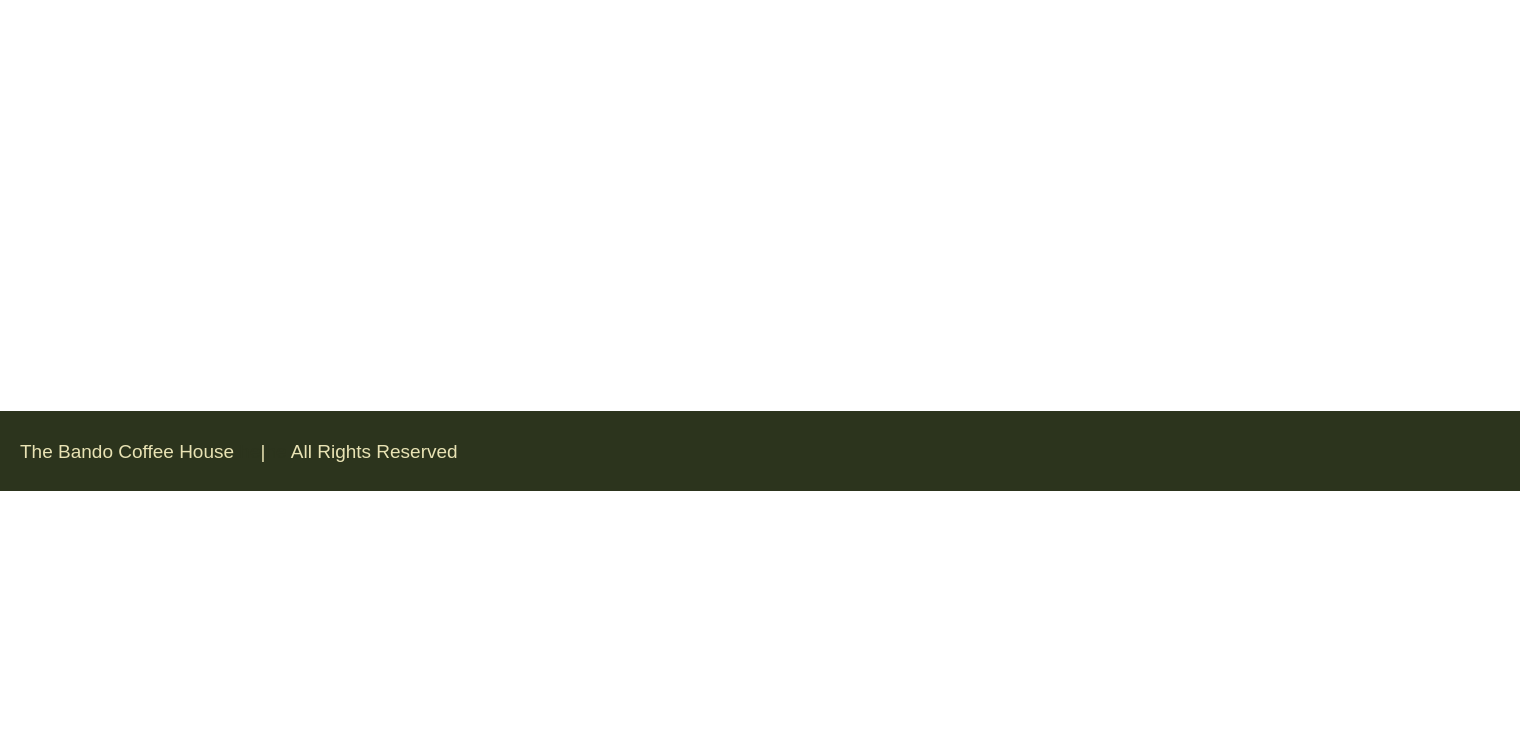
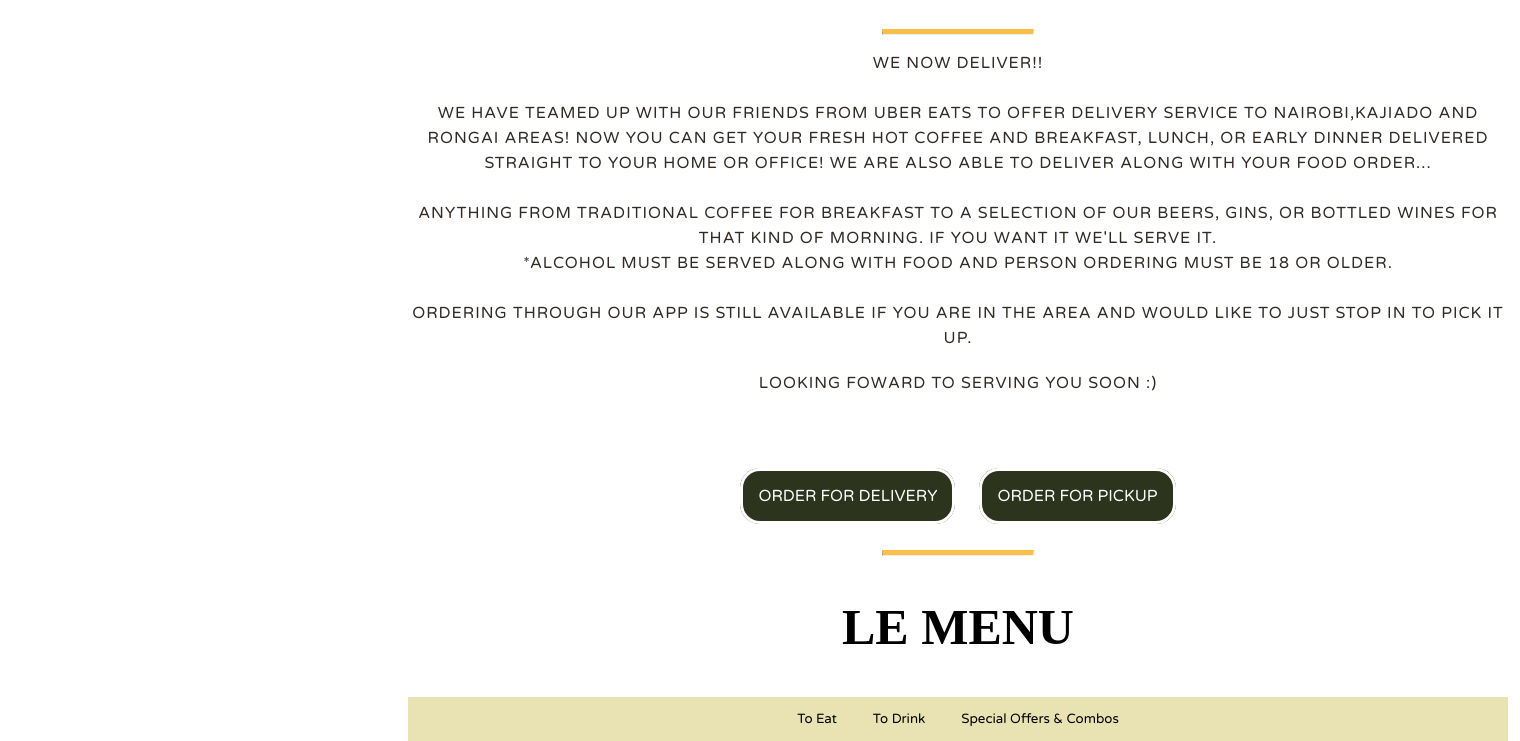
Before and after one commit to koechian/Year1-WebDevAssignment, a PHP site: page /HTML/index.html in a window 1520 px wide. Shown: the part 309-1050 px from the top of the page. Before the commit the page ends 800 px from the top, so only its background shows below. Run offline with PHP 8.4, Linux system fonts and the light colour scheme; some libraries are stand-ins or nearby versions.

Commit message:
Quarter Bleow the Fold

```diff
--- a/CSS/index.css
+++ b/CSS/index.css
@@ -1,7 +1,7 @@
 /* SuperContainer */
 html {
   padding: none;
-  background: #ffff;
+  background: hsl(0, 0%, 100%);
 }
 
 /* Fonts declaration  */
@@ -67,7 +67,7 @@ html {
   -moz-osx-font-smoothing: grayscale;
   text-rendering: optimizeLegibility;
 
-  color: #e9e3b4;
+  color: #ffff;
 }
 #learn {
   text-decoration: none;
@@ -81,6 +81,7 @@ html {
   top: 0px;
   left: 0px;
   position: fixed;
+  z-index: 3;
 
   background: #e9e3b4;
 }
@@ -248,7 +249,7 @@ html {
   margin-bottom: 0px;
   left: 0px;
   height: 10vh;
-  position: fixed;
+  position: absolute;
   bottom: 0px;
   background: #2c341d;
 }
@@ -287,4 +288,96 @@ html {
 }
 .Mid {
   position: absolute;
+  top: 28vh;
+  width: 99vw;
+  background: #ffff;
 }
+#cover_text {
+  text-align: center;
+  text-transform: uppercase;
+  font-family: Oswald;
+  width: 1100px;
+  margin-left: 400px;
+  position: absolute;
+}
+#coffee_love {
+  margin-top: 50px;
+  margin-bottom: 30px;
+  font-size: 30px;
+}
+hr.solid {
+  border-top: 5px solid;
+  color: #ffbf46;
+  width: 150px;
+}
+#main_text,
+#sub_text {
+  font-family: Varela Round;
+  font-size: 16px;
+  text-align: center;
+  letter-spacing: 1px;
+  left: 50vh;
+  line-height: 25px;
+  color: #302b27;
+  margin-bottom: 20px;
+}
+#delivery,
+#pickup {
+  border: solid;
+  border-radius: 20px;
+  height: 20px;
+  width: 100px;
+  text-decoration: none;
+  padding: 15px;
+  margin: 10px;
+  color: #ffff;
+  background: #2c341d;
+  font-family: Varela Round;
+}
+#menu_container {
+  position: absolute;
+}
+#menu_title {
+  font-family: Ailerons;
+  font-size: 50px;
+  font-weight: 600;
+}
+/* Style the tab */
+.tab {
+  overflow: hidden;
+  border: none;
+  background-color: #e9e3b4;
+}
+
+/* Style the buttons that are used to open the tab content */
+.tab button {
+  background: #e9e3b4;
+  font-family: Varela Round;
+  color: ffff;
+  border: none;
+  outline: none;
+  cursor: pointer;
+  padding: 14px 16px;
+  transition: 0.3s;
+}
+
+/* Change background color of buttons on hover */
+.tab button:hover {
+  background-color: #2c341d;
+  color: #e9e3b4;
+}
+
+/* Create an active/current tablink class */
+.tab button.active {
+  background-color: #aaa95a;
+}
+
+/* Style the tab content */
+.tabcontent {
+  display: none;
+  padding: 6px 12px;
+  background-color: #f7f3de;
+  border-top: none;
+  text-align: left;
+  font-family: RM Typerighter;
+}
--- a/HTML/index.html
+++ b/HTML/index.html
@@ -4,6 +4,7 @@
     <meta charset="UTF-8" />
     <link rel="stylesheet" href="/CSS/index.css" />
     <script src="https://code.iconify.design/1/1.0.7/iconify.min.js"></script>
+    <script src="/JS/index.js"></script>
     <link rel="icon" href="/Assets/favicon.ico" />
     <meta http-equiv="X-UA-Compatible" content="IE=edge" />
     <meta name="viewport" content="width=device-width, initial-scale=1.0" />
@@ -16,7 +17,7 @@
         <a href="#" id="menu_button">Menu</a>
         <a href="#" id="about_button">About</a>
         <a href="#" id="location_img"></a>
-        <a href="#" id="find_a_store">Find a Store</a>
+        <a href="#" id="find_a_store">Find a Bistro</a>
         <a href="#" id="cart1">Cart</a>
         <a href="#" id="cart_logo"></a>
         <div id="header_parent">
@@ -28,7 +29,7 @@
       </div>
       <div id="banner1">
         <h1 id="announcement">
-          Facial Coverings are a requirement in all our stores. <br />
+          Facial Coverings are a requirement in all our bistros. <br />
           <a
             id="learn"
             target="_blank"
@@ -38,7 +39,66 @@
         </h1>
       </div>
     </section>
-    <section id="Footer">
+    <section class="Mid">
+      <div id="cover_text">
+        <span><h1 id="coffee_love">meals with a hint of love</h1></span>
+        <hr class="solid" />
+        <div id="text_box">
+          <p id="main_text">
+            We now deliver!!<br />
+            <br />We have teamed up with our friends from Uber Eats to offer
+            delivery service to Nairobi,Kajiado and Rongai Areas! Now you can
+            get your fresh hot coffee and breakfast, lunch, or early dinner
+            delivered straight to your home or office! We are also able to
+            deliver along with your food order...<br /><br />Anything from
+            traditional coffee for breakfast to a selection of our beers, gins,
+            or bottled wines for that kind of morning. If you want it we'll
+            serve it. <br />*Alcohol must be served along with food and person
+            ordering must be 18 or older. <br /><br />Ordering through our app
+            is still available if you are in the area and would like to just
+            stop in to pick it up.
+          </p>
+          <span id="sub_text">looking foward to serving you soon :) </span>
+          <br /><br /><br /><br /><br /><br />
+        </div>
+        <span> <a id="delivery" href="#">Order for Delivery</a> </span>
+        <span> <a id="pickup" href="#">Order for Pickup</a> </span>
+        <br /><br /><br />
+
+        <hr class="solid" />
+
+        <div class="menu_container">
+          <h1 id="menu_title"><span>LE MENU</span></h1>
+
+          <div class="tab">
+            <button class="tablinks" onclick="openTab(event, 'to_eat')">
+              To Eat
+            </button>
+            <button class="tablinks" onclick="openTab(event, 'to_drink')">
+              To Drink
+            </button>
+            <button class="tablinks" onclick="openTab(event, 'special_offers')">
+              Special Offers & Combos
+            </button>
+          </div>
+
+          <!-- Tab content -->
+          <div id="to_eat" class="tabcontent">
+            <h3>Our Bread</h3>
+            <p>London is the capital city of England.</p>
+          </div>
+
+          <div id="to_drink" class="tabcontent">
+            <h3>Paris</h3>
+            <p>Paris is the capital of France.</p>
+          <div id="special_offers" class="tabcontent">
+            <h3>Cappucinno, Glazed Waffle and Ham</h3>
+            <p>A small cup of white coffee with complements </p>
+          </div>
+        </div>
+      </div>
+    </section>
+    <!-- <section id="Footer">
       <div class="bottom">
         <div>
           <a
@@ -71,17 +131,6 @@
           All Rights Reserved</span
         >
       </div>
-    </section>
-    <section class="Mid">
-      <div id="cover_1">
-        <img
-          id="coverpng"
-          src="/Assets/mario-ibrahimi-2RrAct0Rf8E-unsplash.jpg"
-          alt=""
-          width="500px"
-          height="300px"
-        />
-      </div>
-    </section>
+    </section> -->
   </body>
 </html>
--- /dev/null
+++ b/JS/index.js
@@ -0,0 +1,20 @@
+function openTab(evt, food) {
+    // Declare all variables
+    var i, tabcontent, tablinks;
+
+    // Get all elements with class="tabcontent" and hide them
+    tabcontent = document.getElementsByClassName("tabcontent");
+    for (i = 0; i < tabcontent.length; i++) {
+      tabcontent[i].style.display = "none";
+    }
+
+    // Get all elements with class="tablinks" and remove the class "active"
+    tablinks = document.getElementsByClassName("tablinks");
+    for (i = 0; i < tablinks.length; i++) {
+      tablinks[i].className = tablinks[i].className.replace(" active", "");
+    }
+
+    // Show the current tab, and add an "active" class to the button that opened the tab
+    document.getElementById(food).style.display = "block";
+    evt.currentTarget.className += " active";
+}
```
